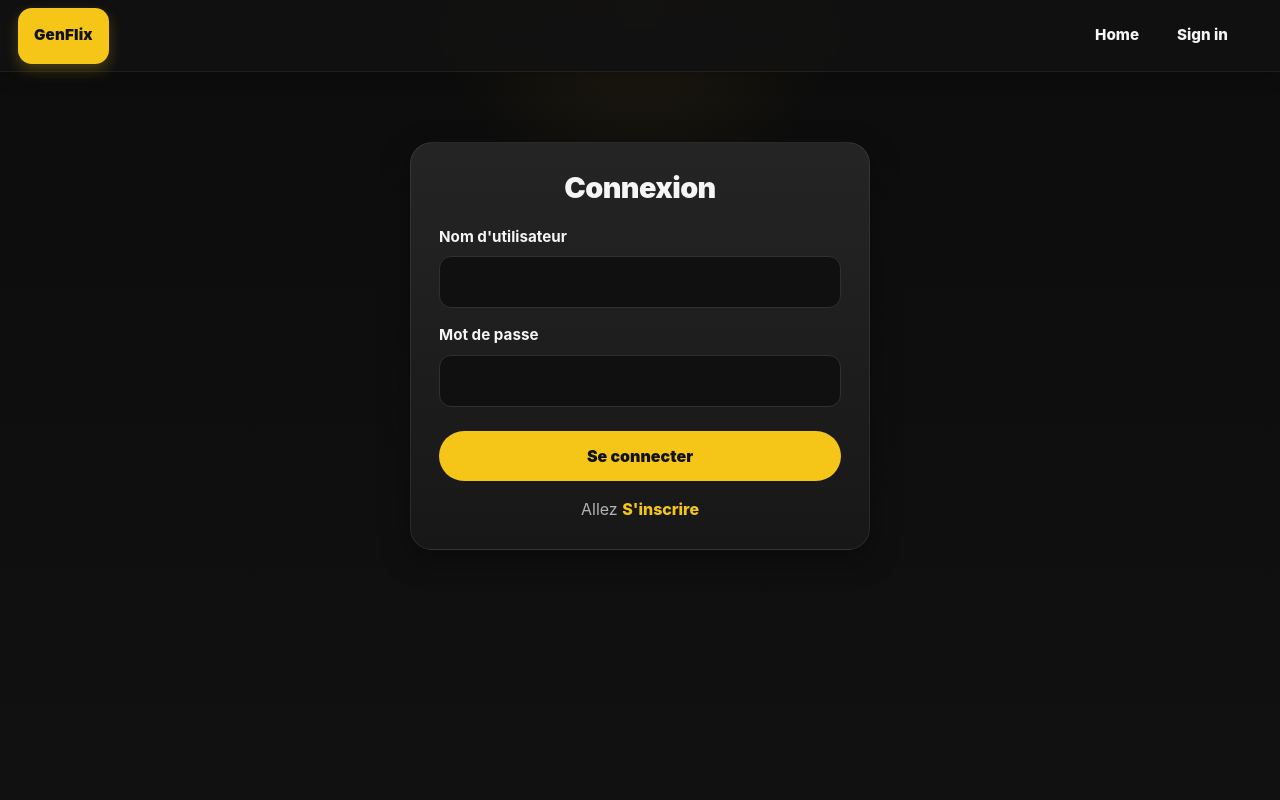
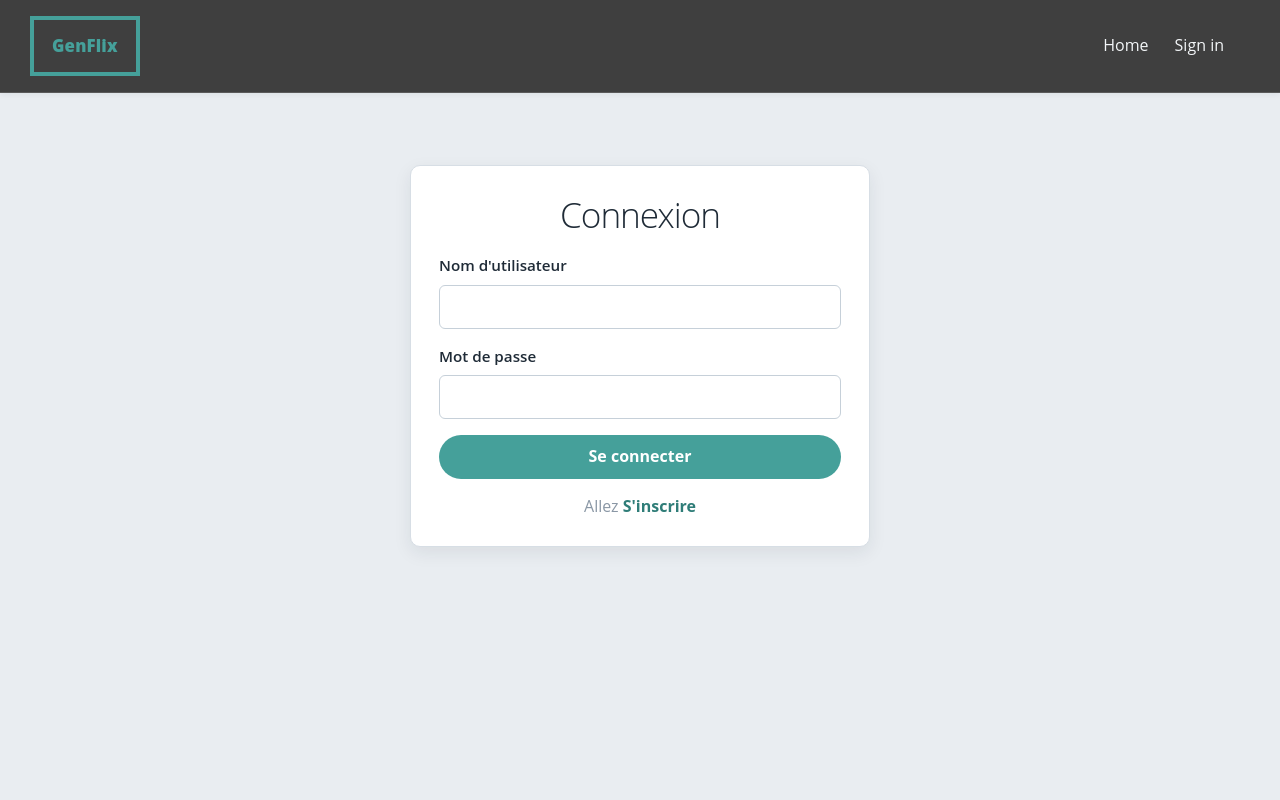
Before and after one commit to ArreCapClassique/Projet_Web, a Flask app: page / in a window 1280 px wide. Run offline with Flask 3, Linux system fonts and the light colour scheme.

Commit message:
changed from imdb style to tvmaze style

```diff
--- a/static/css/style.css
+++ b/static/css/style.css
@@ -1,23 +1,43 @@
 :root {
-    --bg: #0f0f0f;
-    --bg-elev-1: #171717;
-    --bg-elev-2: #1f1f1f;
-    --bg-elev-3: #262626;
-    --border: #303030;
-    --text: #f5f5f5;
-    --text-muted: #b3b3b3;
-    --accent: #f5c518;
-    --accent-hover: #ffd54a;
-    --success: #2ecc71;
-    --danger: #ff5c5c;
-    --shadow: 0 10px 30px rgba(0, 0, 0, 0.35);
-    --radius-sm: 8px;
-    --radius-md: 12px;
-    --radius-lg: 18px;
-    --content-width: 1180px;
-    --header-height: 72px;
-    --font-stack: Inter, system-ui, -apple-system, BlinkMacSystemFont, "Segoe UI",
-        Roboto, Helvetica, Arial, sans-serif;
+    --page-bg: #e9edf1;
+    --page-panel: #f4f6f7;
+    --surface: #ffffff;
+    --surface-soft: #f8fafb;
+
+    --header-bg: #3f3f3f;
+    --header-border: #5a5a5a;
+    --nav-accent: #45a09a;
+    --nav-accent-dark: #368783;
+
+    --brand: #45a09a;
+    --brand-dark: #2f7d78;
+
+    --text: #1f2b37;
+    --text-soft: #566575;
+    --text-muted: #8a97a5;
+    --text-light: #ffffff;
+
+    --border: #d7dee5;
+    --border-dark: #c6d0d9;
+
+    --success: #4f9d69;
+    --warning: #d1a13d;
+    --danger: #c86666;
+    --info: #4e8fb0;
+    --neutral: #8a97a5;
+
+    --shadow-sm: 0 2px 6px rgba(20, 33, 45, 0.06);
+    --shadow-md: 0 6px 18px rgba(20, 33, 45, 0.08);
+
+    --radius-sm: 6px;
+    --radius-md: 10px;
+    --radius-lg: 14px;
+
+    --content-width: 1680px;
+    --header-height: 84px;
+
+    --font-stack: "Open Sans", Inter, system-ui, -apple-system, BlinkMacSystemFont,
+        "Segoe UI", Roboto, Helvetica, Arial, sans-serif;
 }
 
 * {
@@ -31,12 +51,10 @@ html {
 body {
     margin: 0;
     min-height: 100vh;
-    background:
-        radial-gradient(circle at top, rgba(245, 197, 24, 0.08), transparent 20%),
-        linear-gradient(180deg, #0c0c0c 0%, #111111 100%);
+    background: var(--page-bg);
     color: var(--text);
     font-family: var(--font-stack);
-    line-height: 1.5;
+    line-height: 1.45;
 }
 
 img {
@@ -50,7 +68,9 @@ a {
 }
 
 button,
-input {
+input,
+select,
+textarea {
     font: inherit;
 }
 
@@ -58,22 +78,24 @@ input {
     display: none !important;
 }
 
-/* ===== Header ===== */
+/* ===== HEADER ===== */
 
 header {
     position: sticky;
     top: 0;
     z-index: 1000;
+
     display: grid;
-    grid-template-columns: auto minmax(280px, 1fr) auto;
+    grid-template-columns: auto minmax(320px, 1fr) auto;
     align-items: center;
-    gap: 20px;
-    height: var(--header-height);
-    padding: 0 18px;
-    background: rgba(18, 18, 18, 0.92);
-    backdrop-filter: blur(10px);
-    border-bottom: 1px solid rgba(255, 255, 255, 0.06);
-    box-shadow: 0 2px 18px rgba(0, 0, 0, 0.25);
+    gap: 22px;
+
+    min-height: var(--header-height);
+    padding: 16px 30px;
+
+    background: var(--header-bg);
+    border-bottom: 1px solid var(--header-border);
+    box-shadow: var(--shadow-sm);
 }
 
 header::before {
@@ -81,92 +103,91 @@ header::before {
     display: inline-flex;
     align-items: center;
     justify-content: center;
-    padding: 6px 16px;
-    min-height: 44px;
-    border-radius: 14px;
-    background: var(--accent);
-    color: #111;
-    font-weight: 900;
-    font-size: 0.95rem;
+    height: 52px;
+    padding: 0 18px;
+
+    background: transparent;
+    border: 4px solid var(--brand);
+    color: var(--brand);
+    font-size: 1.05rem;
+    font-weight: 800;
     letter-spacing: 0.01em;
-    box-shadow: 0 6px 14px rgba(245, 197, 24, 0.25);
 }
+
+/* SEARCH BAR */
 
 .search-bar {
     display: flex;
     align-items: center;
-    width: min(100%, 900px);
-    justify-self: center;
+    width: min(100%, 820px);
+    justify-self: start;
+
     background: #ffffff;
     border-radius: 999px;
     overflow: hidden;
-    box-shadow: var(--shadow);
-    border: 2px solid transparent;
-    transition: border-color 0.2s ease, transform 0.15s ease;
-}
-
-.search-bar:focus-within {
-    border-color: var(--accent);
-    transform: translateY(-1px);
+    box-shadow: none;
 }
 
 .search-bar input {
     flex: 1;
     min-width: 0;
+    height: 56px;
     border: 0;
     outline: 0;
-    background: transparent;
-    color: #111;
-    padding: 16px 28px;
+    padding: 0 18px;
+    background: #ffffff;
+    color: var(--text);
     font-size: 0.98rem;
 }
 
 .search-bar input::placeholder {
-    color: #777;
+    color: #b1b7be;
 }
 
 .search-bar button {
+    height: 56px;
+    min-width: 116px;
     border: 0;
-    background: var(--accent);
-    color: #111;
-    font-weight: 900;
-    font-size: 0.95rem;
-    padding: 16px 28px;
+    background: var(--brand);
+    color: #ffffff;
+    font-weight: 700;
     cursor: pointer;
     transition: background 0.18s ease;
 }
 
 .search-bar button:hover {
-    background: var(--accent-hover);
+    background: var(--brand-dark);
 }
+
+/* NAV */
 
 nav {
     display: flex;
     align-items: center;
     justify-content: flex-end;
-    gap: 10px;
+    gap: 18px;
 }
 
 nav a {
-    color: var(--text);
-    font-weight: 800;
-    font-size: 0.95rem;
-    padding: 10px 14px;
-    border-radius: 999px;
-    transition: background 0.18s ease, color 0.18s ease;
+    color: #f3f6f8;
+    font-size: 1rem;
+    font-weight: 400;
+    padding: 6px 4px;
 }
 
 nav a:hover {
-    background: rgba(255, 255, 255, 0.08);
+    color: #ffffff;
+    text-decoration: underline;
+    text-underline-offset: 3px;
 }
 
-/* ===== Main ===== */
+/* ===== MAIN ===== */
 
 main {
     width: 100%;
     display: flex;
     justify-content: center;
-    padding: 22px 20px 48px;
+    padding: 24px 24px 44px;
 }
 
 main>div {
@@ -174,157 +195,189 @@ main>div {
     max-width: var(--content-width);
 }
 
+/* ===== TYPOGRAPHY ===== */
+
 h1,
 h2,
 h3 {
     margin-top: 0;
-    line-height: 1.2;
+    color: var(--text);
+    line-height: 1.15;
 }
 
 h1 {
-    font-size: clamp(1.8rem, 2.2vw, 2.5rem);
-    font-weight: 900;
-    margin-bottom: 22px;
-    letter-spacing: -0.02em;
+    font-size: 3.5rem;
+    font-weight: 300;
+    letter-spacing: -0.03em;
+    margin-bottom: 26px;
 }
 
 h2 {
-    font-size: 1.25rem;
-    font-weight: 800;
-    margin-bottom: 14px;
+    font-size: 2.8rem;
+    font-weight: 300;
+    letter-spacing: -0.03em;
+    margin-bottom: 24px;
 }
 
 h3 {
-    font-size: 1.1rem;
-    font-weight: 800;
+    font-size: 1rem;
+    font-weight: 400;
+    margin: 0;
 }
 
 p {
-    color: var(--text-muted);
     margin-top: 0;
+    color: var(--text-soft);
 }
 
-/* ===== Search results grid ===== */
+/* ===== RESULTS / RECOMMENDATIONS GRID ===== */
+/* EXACTLY 5 columns on desktop */
 
-#results {
+#results,
+#recommendations {
     display: grid;
-    grid-template-columns: repeat(auto-fit, minmax(360px, 1fr));
-    gap: 22px;
-    align-items: stretch;
+    grid-template-columns: repeat(5, minmax(0, 1fr));
+    gap: 34px 28px;
+    align-items: start;
 }
+
+/* ===== CARD ===== */
 
 .result-card {
     display: flex;
     flex-direction: column;
-    height: 100%;
-    background: linear-gradient(180deg, var(--bg-elev-2) 0%, var(--bg-elev-1) 100%);
-    border: 1px solid var(--border);
-    border-radius: var(--radius-lg);
-    overflow: hidden;
-    box-shadow: var(--shadow);
-    transition: transform 0.18s ease, border-color 0.18s ease, box-shadow 0.18s ease;
+    min-width: 0;
+    background: transparent;
 }
 
-.result-card:hover {
-    transform: translateY(-3px);
-    border-color: rgba(245, 197, 24, 0.35);
-    box-shadow: 0 14px 36px rgba(0, 0, 0, 0.42);
-}
+/* POSTER */
 
 .result-card img {
     width: 100%;
-    aspect-ratio: 16 / 9;
+    aspect-ratio: 2 / 3;
     object-fit: cover;
-    background: #0b0b0b;
+    background: #d7dde3;
+    border: 1px solid #ccd4db;
+    box-shadow: 0 1px 2px rgba(0, 0, 0, 0.04);
 }
 
+/* TITLE */
+
 .result-card>h3 {
-    padding: 18px 24px 0;
-    margin-bottom: 14px;
+    margin-top: 10px;
+    margin-bottom: 0;
+    font-size: 1rem;
+    line-height: 1.25;
     color: var(--text);
+    font-weight: 400;
+    min-height: 2.5em;
 }
 
+/* SUMMARY */
+/* Hidden for TVmaze-like compact catalog look */
+
 .result-card>div:nth-of-type(1) {
-    flex-grow: 1;
-    padding: 0 24px 0;
-    color: var(--text-muted);
-    font-size: 0.95rem;
-    display: -webkit-box;
-    -webkit-line-clamp: 12;
-    line-clamp: 12;
-    -webkit-box-orient: vertical;
-    overflow: hidden;
+    display: none;
 }
 
-.result-card>div:nth-of-type(1) p {
-    margin-bottom: 0;
-}
+/* BUTTON AREA */
 
 .result-card>div:last-of-type {
     display: flex;
-    gap: 14px;
-    padding: 24px;
-    margin-top: auto;
-    border-top: 1px solid rgba(255, 255, 255, 0.06);
+    flex-wrap: nowrap;
+    gap: 8px;
+    margin-top: 12px;
+    padding: 0;
+    border: 0;
+    background: transparent;
 }
 
+/* BUTTONS */
+/* Keep them, but make them look sane */
+
 .result-card button[type="button"] {
-    flex: 1;
-    min-height: 84px;
-    border: 1px solid var(--border);
-    background: var(--bg-elev-3);
-    color: var(--text);
-    padding: 14px 16px;
+    flex: 1 1 0;
+    min-width: 0;
+    height: 38px;
+    padding: 0 10px;
+
+    border: 1px solid #d3dbe2;
     border-radius: 999px;
-    font-weight: 800;
-    font-size: 0.95rem;
+    background: #f6f8fa;
+    color: #2f3a46;
+
+    font-size: 0.85rem;
+    font-weight: 400;
+    line-height: 1;
+
     cursor: pointer;
     transition:
-        transform 0.12s ease,
-        background 0.18s ease,
-        border-color 0.18s ease,
-        color 0.18s ease;
+        background 0.16s ease,
+        border-color 0.16s ease,
+        color 0.16s ease,
+        transform 0.12s ease;
 }
 
 .result-card button[type="button"]:hover {
+    background: #edf2f5;
+    border-color: #bcc8d3;
+    color: var(--text);
     transform: translateY(-1px);
-    border-color: rgba(245, 197, 24, 0.55);
-    background: rgba(245, 197, 24, 0.1);
-    color: #fff;
 }
 
-.result-card button[data-rating="1"]:hover {
-    border-color: rgba(46, 204, 113, 0.65);
-    background: rgba(46, 204, 113, 0.12);
+/* Active states */
+
+.result-card button.active[data-status="0"],
+.result-card button.active[data-rating="0"] {
+    background: rgba(79, 157, 105, 0.12);
+    border-color: var(--success);
+    color: var(--success);
 }
 
-.result-card button[data-rating="0"]:hover {
-    border-color: rgba(245, 197, 24, 0.65);
-    background: rgba(245, 197, 24, 0.12);
+.result-card button.active[data-status="1"],
+.result-card button.active[data-rating="1"] {
+    background: rgba(209, 161, 61, 0.14);
+    border-color: var(--warning);
+    color: #9a7420;
 }
 
-.result-card button[data-rating="-1"]:hover {
-    border-color: rgba(255, 92, 92, 0.65);
-    background: rgba(255, 92, 92, 0.12);
+.result-card button.active[data-status="2"],
+.result-card button.active[data-rating="2"] {
+    background: rgba(200, 102, 102, 0.12);
+    border-color: var(--danger);
+    color: var(--danger);
 }
 
-/* ===== Auth ===== */
+.result-card button.active[data-status="3"] {
+    background: rgba(78, 143, 176, 0.12);
+    border-color: var(--info);
+    color: var(--info);
+}
+
+.result-card button.active[data-status="4"] {
+    background: rgba(138, 151, 165, 0.12);
+    border-color: var(--neutral);
+    color: var(--neutral);
+}
+
+/* ===== AUTH ===== */
 
 .auth-container {
     width: 100%;
     max-width: 460px;
     margin: 48px auto 0;
     padding: 28px;
-    background: linear-gradient(180deg, rgba(38, 38, 38, 0.96), rgba(24, 24, 24, 0.96));
-    border: 1px solid rgba(255, 255, 255, 0.08);
-    border-radius: 22px;
-    box-shadow: var(--shadow);
+    background: #ffffff;
+    border: 1px solid var(--border);
+    border-radius: var(--radius-md);
+    box-shadow: var(--shadow-md);
 }
 
 .auth-container h1 {
+    font-size: 2.2rem;
+    font-weight: 300;
+    text-align: center;
     margin-bottom: 20px;
-    font-size: 1.8rem;
-    text-align: center;
 }
 
 .form-group {
@@ -334,43 +387,41 @@ p {
 .form-group label {
     display: block;
     margin-bottom: 8px;
-    font-weight: 700;
     color: var(--text);
     font-size: 0.95rem;
+    font-weight: 600;
 }
 
 .form-group input {
     width: 100%;
-    border: 1px solid var(--border);
-    border-radius: 12px;
-    background: #101010;
+    height: 44px;
+    padding: 0 12px;
+    border: 1px solid var(--border-dark);
+    border-radius: var(--radius-sm);
+    background: #ffffff;
     color: var(--text);
-    padding: 13px 14px;
-    outline: 0;
-    transition: border-color 0.18s ease, box-shadow 0.18s ease;
+    outline: none;
 }
 
 .form-group input:focus {
-    border-color: rgba(245, 197, 24, 0.75);
-    box-shadow: 0 0 0 4px rgba(245, 197, 24, 0.14);
+    border-color: var(--brand);
+    box-shadow: 0 0 0 3px rgba(69, 160, 154, 0.14);
 }
 
 .auth-container form>button[type="submit"] {
     width: 100%;
+    height: 44px;
     border: 0;
     border-radius: 999px;
-    background: var(--accent);
-    color: #111;
-    font-weight: 900;
-    padding: 13px 16px;
+    background: var(--brand);
+    color: #ffffff;
+    font-weight: 700;
     cursor: pointer;
-    transition: background 0.18s ease, transform 0.12s ease;
-    margin-top: 8px;
+    transition: background 0.18s ease;
 }
 
 .auth-container form>button[type="submit"]:hover {
-    background: var(--accent-hover);
-    transform: translateY(-1px);
+    background: var(--brand-dark);
 }
 
 .auth-container p {
@@ -382,8 +433,8 @@ p {
 .auth-container p button {
     border: 0;
     background: transparent;
-    color: var(--accent);
-    font-weight: 800;
+    color: var(--brand-dark);
+    font-weight: 700;
     cursor: pointer;
     padding: 0;
 }
```
Also changed, not shown: other parts of static/css/style.css (+38 -69 lines).
